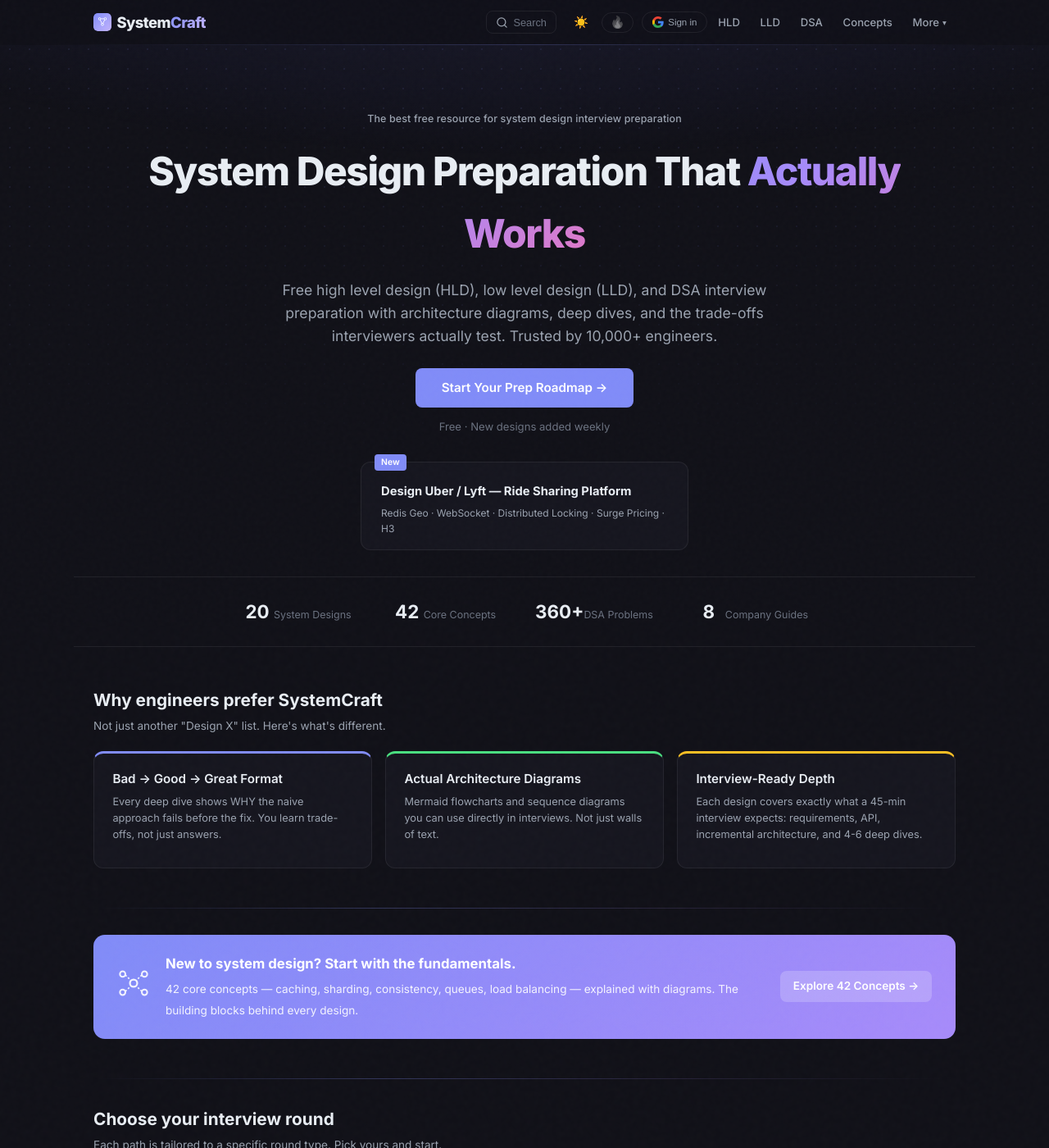
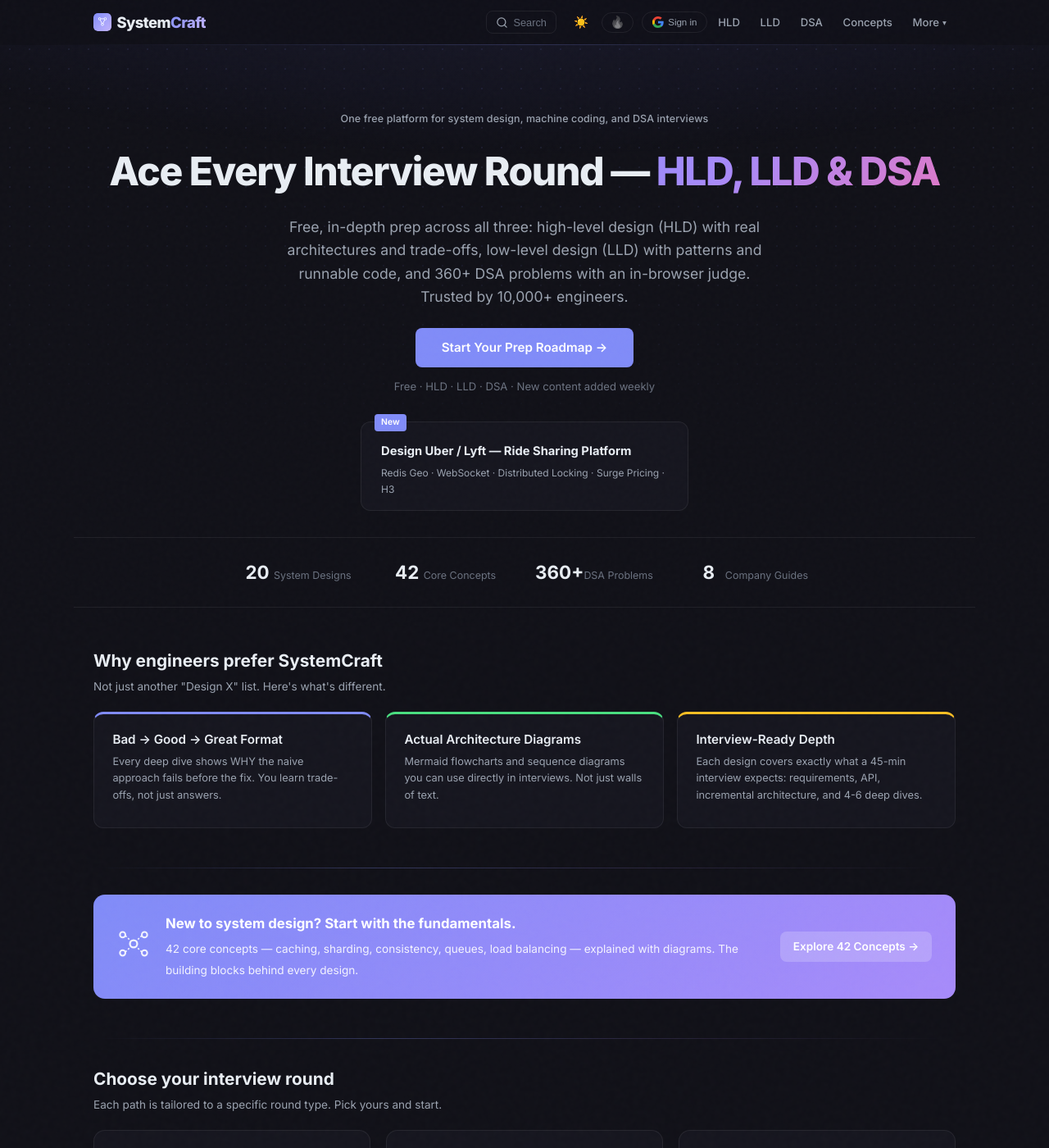
Before and after one commit to iluzn/HLD-Designs, a Jekyll site: the page built from index.html, in a window 1280 px wide and 1400 px high. Shown: the whole window at 82% size. Built offline with Jekyll 4.4.1, drawn with Linux system fonts in a browser that asks for light colours; comment, search, counter and statistics services are not loaded; some of the changed text lies outside the part shown.

Commit message:
content(home): Rebalance hero to weight HLD, LLD, and DSA equally
- Hero headline now 'Ace Every Interview Round — HLD, LLD & DSA'
- Badge + subtitle cover all three pillars, not just system design
- DSA path card shows 360+ problems + online judge

```diff
--- a/index.html
+++ b/index.html
@@ -256,11 +256,11 @@ description: "Free interview prep: HLD system design, LLD machine coding, and DS
 
 <!-- HERO — one clear message + one CTA -->
 <section class="hero">
-    <div class="hero-badge-line">The best free resource for system design interview preparation</div>
-    <h1>System Design Preparation That <em>Actually Works</em></h1>
-    <p>Free high level design (HLD), low level design (LLD), and DSA interview preparation with architecture diagrams, deep dives, and the trade-offs interviewers actually test. Trusted by 10,000+ engineers.</p>
+    <div class="hero-badge-line">One free platform for system design, machine coding, and DSA interviews</div>
+    <h1>Ace Every Interview Round — <em>HLD, LLD &amp; DSA</em></h1>
+    <p>Free, in-depth prep across all three: high-level design (HLD) with real architectures and trade-offs, low-level design (LLD) with patterns and runnable code, and 360+ DSA problems with an in-browser judge. Trusted by 10,000+ engineers.</p>
     <a class="hero-cta" href="/system-design-interview-guide">Start Your Prep Roadmap →</a>
-    <div class="hero-sub">Free &middot; New designs added weekly</div>
+    <div class="hero-sub">Free &middot; HLD · LLD · DSA &middot; New content added weekly</div>
 
     <!-- Preview card — shows what you get -->
     <a href="/hld/Uber" class="hero-preview">
@@ -335,8 +335,8 @@ description: "Free interview prep: HLD system design, LLD machine coding, and DS
         <a class="path-card" href="/dsa">
             <div class="icon"><svg width="36" height="36" viewBox="0 0 36 36" fill="none"><path d="M8 28V18M14 28V12M20 28V20M26 28V8" stroke="var(--accent)" stroke-width="2.5" stroke-linecap="round"/><path d="M6 30h24" stroke="var(--accent)" stroke-width="1.5" stroke-linecap="round" opacity="0.4"/></svg></div>
             <h3>DSA / Coding Round</h3>
-            <p>Pattern-based problems with solutions in Java, Python, and C++. Curated lists for 1-week, 4-week, and 8-week preps.</p>
-            <div class="meta"><span class="tag">Quick-Fire 50</span><span class="tag">The 75</span><span class="tag">The 150</span></div>
+            <p>360+ pattern-based problems with an in-browser judge and solutions in Java, Python, C++, and JavaScript. Curated lists for 1-week, 4-week, and 8-week preps.</p>
+            <div class="meta"><span class="tag">360+ problems</span><span class="tag">Online Judge</span><span class="tag">Quick-Fire 50</span></div>
         </a>
     </div>
 </div>
```
